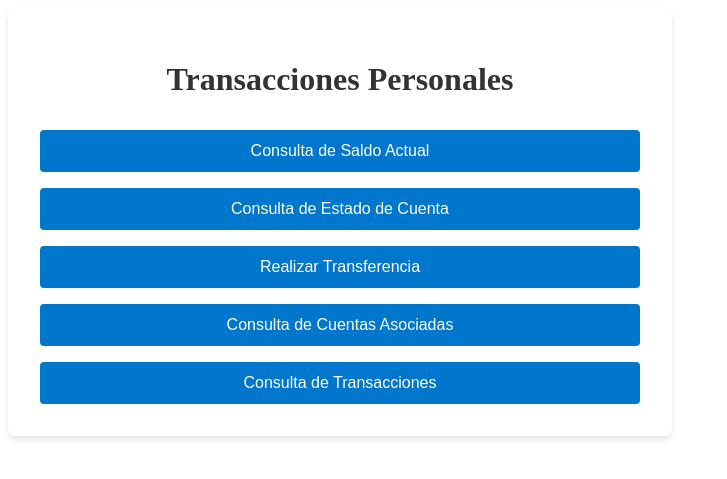
After one commit to Palatio93/diplo-banco, a Flask app: template diplo-venv/templates/personalbanking.html in a window 1280 px wide. The commit adds this page. Shown: the top 479 px of the page, without its empty margins (0-727 px from the left). Run offline with Flask 3, Linux system fonts and the light colour scheme; the template is opened without the code that fills it, so the values that code supplies are empty.

Commit message:
front basic
added the front end for a login page, personal banking and just links to some queries

```diff
--- a/diplo-venv/app.py
+++ b/diplo-venv/app.py
@@ -8,10 +8,10 @@ def index():
     if request.method == 'GET':
         return render_template('index.html')
     elif request.method == 'POST':
-        #username = request.form.get('username')
-        #password = request.form.get('password')
+        username = request.form.get('username')
+        password = request.form.get('password')
         print("Hi")
-        return "success"
+        return render_template('personalbanking.html')
 
 
 if (__name__ == "__main__"):
--- /dev/null
+++ b/diplo-venv/static/css/personalbanking.css
@@ -0,0 +1,34 @@
+.transactions-container {
+    background-color: #ffffff;
+    padding: 2rem;
+    border-radius: 8px;
+    box-shadow: 0 4px 6px rgba(0, 0, 0, 0.1);
+    width: 100%;
+    max-width: 600px;
+    text-align: center;
+}
+
+.transactions-container h1 {
+    color: #333333;
+    margin-bottom: 2rem;
+}
+
+.button-group {
+    display: flex;
+    flex-direction: column;
+    gap: 1rem;
+}
+
+.action-button {
+    background-color: #0077cc;
+    color: white;
+    padding: 0.75rem;
+    border: none;
+    border-radius: 4px;
+    font-size: 1rem;
+    cursor: pointer;
+}
+
+.action-button:hover {
+    background-color: #005fa3;
+}
--- /dev/null
+++ b/diplo-venv/templates/personalbanking.html
@@ -0,0 +1,21 @@
+<!DOCTYPE html>
+<html lang="es">
+<head>
+    <meta charset="UTF-8">
+    <meta name="viewport" content="width=device-width, initial-scale=1.0">
+    <title>Transacciones Personales</title>
+    <link rel="stylesheet" href="{{ url_for('static', filename='css/personalbanking.css') }}">
+</head>
+<body>
+    <div class="transactions-container">
+        <h1>Transacciones Personales</h1>
+        <div class="button-group">
+            <button class="action-button">Consulta de Saldo Actual</button>
+            <button class="action-button">Consulta de Estado de Cuenta</button>
+            <button class="action-button">Realizar Transferencia</button>
+            <button class="action-button">Consulta de Cuentas Asociadas</button>
+            <button class="action-button">Consulta de Transacciones</button>
+        </div>
+    </div>
+</body>
+</html>
```
Also changed, not shown: diplo-venv/static/css/login.css (added, +81 -0 lines), diplo-venv/templates/index.html (+29 -10 lines), diplo-venv/static/css/base.css (line endings or trailing spaces), diplo-venv/templates/base.html (line endings or trailing spaces), diplo-venv/templates/test.html (line endings or trailing spaces).
